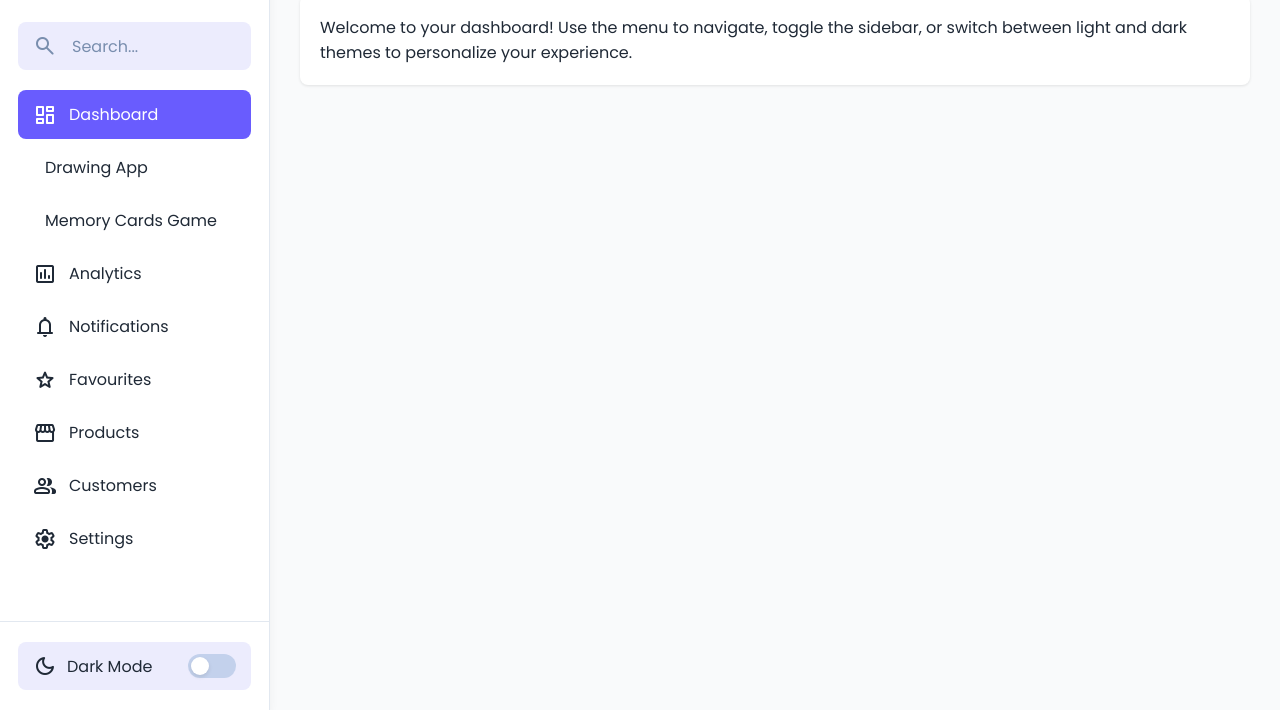
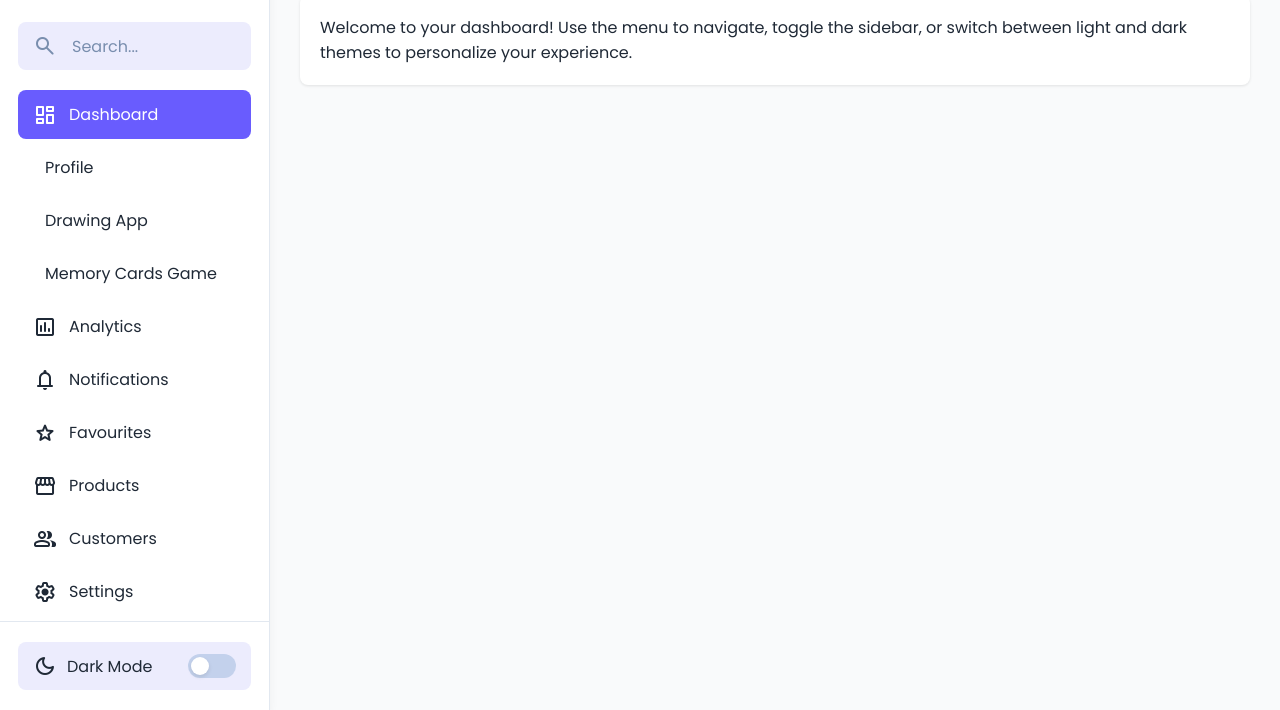
Before and after one commit to Yarnie1/MenuAppLong, a plain HTML site: page index.html in a window 1280 px wide. Shown: the part 90-800 px from the top of the page. Drawn offline with nearby package versions, Linux system fonts and the light colour scheme.

Commit message:
Update index.html

```diff
--- a/index.html
+++ b/index.html
@@ -43,6 +43,12 @@
                 <span class="menu-label">Dashboard</span>
               </a>
             </li>
+            <li>
+            <a href="https://yarnie1.github.io/UserProfile/" class="menu-link" target="_blank">
+              <span class="material-icons-outlined"></span>
+              <span class="menu-label">Profile</span>
+            </a>
+          </li>
             <li>
             <a href="https://yarnie1.github.io/DrawingAppLong/" class="menu-link" target="_blank">
               <span class="material-icons-outlined"></span>
```
